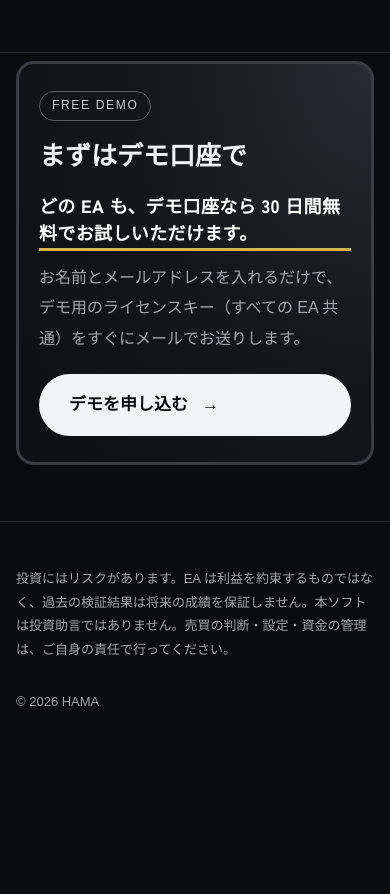
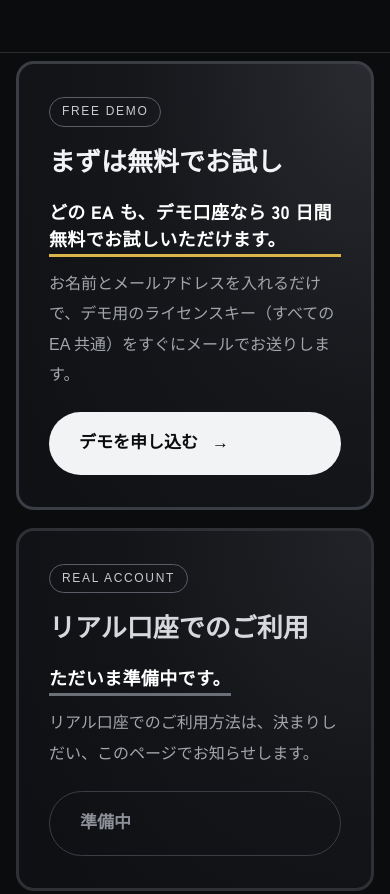
Before and after one commit to HAMANEA/hamanea.github.io, a plain HTML site: page index.html in a window 390 px wide. Shown: the part 2860-3754 px from the top of the page. Before the commit the page ends 3621 px from the top, so only its background shows below. Drawn offline with Linux system fonts and the light colour scheme; a web font is replaced by a local one.

Commit message:
Top page: demo and real-account cards side by side
Rename the demo heading to まずは無料でお試し and add a real-account card
marked as coming soon next to it; cards stack on phones.

Co-Authored-By: Claude Opus 5.5 <noreply@anthropic.com>

```diff
--- a/index.html
+++ b/index.html
@@ -9,7 +9,7 @@
 <link rel="preconnect" href="https://fonts.googleapis.com">
 <link rel="preconnect" href="https://fonts.gstatic.com" crossorigin>
 <link href="https://fonts.googleapis.com/css2?family=BIZ+UDPGothic:wght@400;700&family=Zen+Kaku+Gothic+New:wght@500;700;900&family=JetBrains+Mono:wght@400;600&display=swap" rel="stylesheet">
-<link rel="stylesheet" href="style.css?v=20261123o">
+<link rel="stylesheet" href="style.css?v=20261123p">
 </head>
 <body>
 <header class="top"><div class="wrap">
@@ -92,14 +92,25 @@
 </div></section>
 
 <section class="demo-cta"><div class="wrap">
+  <div class="cta-grid">
     <div class="cta">
       <div class="cta-t">
         <span class="tag">FREE DEMO</span>
-      <h2>まずはデモ口座で</h2>
+        <h2>まずは無料でお試し</h2>
         <p class="cta-lead"><strong>どの EA も、デモ口座なら 30 日間無料でお試しいただけます。</strong></p>
         <p>お名前とメールアドレスを入れるだけで、デモ用のライセンスキー（すべての EA 共通）をすぐにメールでお送りします。</p>
       </div>
       <a class="btn cta-btn" href="https://docs.google.com/forms/d/e/1FAIpQLSf8H6h7YXvSKtmAkEUsznZhGlMEkDStE0AxXju_L376AC1hSw/viewform" target="_blank" rel="noopener">デモを申し込む <i>→</i></a>
+    </div>
+    <div class="cta cta-real">
+      <div class="cta-t">
+        <span class="tag">REAL ACCOUNT</span>
+        <h2>リアル口座でのご利用</h2>
+        <p class="cta-lead"><strong>ただいま準備中です。</strong></p>
+        <p>リアル口座でのご利用方法は、決まりしだい、このページでお知らせします。</p>
+      </div>
+      <span class="btn cta-btn is-off" aria-disabled="true">準備中</span>
+    </div>
   </div>
 </div></section>
 </main>
--- a/style.css
+++ b/style.css
@@ -345,4 +345,15 @@ h2.big-h { font-size: clamp(22px, 2.4vw, 30px); letter-spacing: .02em; margin-bo
   .demo-cta .cta { grid-template-columns: 1fr; gap: 20px; padding: 26px 20px; }
   .demo-cta .cta-btn { text-align: center; width: 100%; }
 }.demo-cta .tag { display: inline-block; font-size: 12px; letter-spacing: .14em; padding: 3px 12px; border: 1px solid #5a5d66; border-radius: 999px; color: #c9cbd1; }.demo-cta p.cta-lead { color: #c9cbd1; font-size: 16px; margin: 0 0 12px; }
-.demo-cta p.cta-lead strong { display: inline-block; margin-top: 4px; font-family: "Zen Kaku Gothic New", "BIZ UDPGothic", sans-serif; font-weight: 900; font-size: clamp(20px, 2.4vw, 28px); color: #fff; letter-spacing: .02em; line-height: 1.5; border-bottom: 3px solid #d9b54a; padding-bottom: 2px; }.demo-cta p.cta-lead strong { font-size: clamp(18px, 1.9vw, 23px); }
+.demo-cta p.cta-lead strong { display: inline-block; margin-top: 4px; font-family: "Zen Kaku Gothic New", "BIZ UDPGothic", sans-serif; font-weight: 900; font-size: clamp(20px, 2.4vw, 28px); color: #fff; letter-spacing: .02em; line-height: 1.5; border-bottom: 3px solid #d9b54a; padding-bottom: 2px; }.demo-cta p.cta-lead strong { font-size: clamp(18px, 1.9vw, 23px); }/* デモ（左）とリアル口座（右・準備中）を並べる */
+.demo-cta .cta-grid { display: grid; grid-template-columns: repeat(2, minmax(0, 1fr)); gap: 18px; }
+.demo-cta .cta-grid .cta { grid-template-columns: 1fr; align-content: space-between; gap: 22px; padding: 32px 30px; }
+.demo-cta .cta-grid .cta-btn { justify-self: start; }
+.demo-cta .cta-real { background: radial-gradient(120% 140% at 100% 0%, #222328 0%, #131417 60%, #0f1013 100%); border-color: #2e3036; }
+.demo-cta .cta-real h2 { color: #d6d8dd; }
+.demo-cta .cta-real p.cta-lead strong { border-bottom-color: #6b6f78; }
+.demo-cta .cta-btn.is-off { background: transparent; color: #8d9098; border: 1px solid #3a3d44; cursor: default; }
+@media (max-width: 860px) {
+  .demo-cta .cta-grid { grid-template-columns: 1fr; }
+  .demo-cta .cta-grid .cta-btn { justify-self: stretch; text-align: center; }
+}
```
Also changed, not shown: faq.html (+1 -1 lines), license.html (+1 -1 lines), report.html (+1 -1 lines), setup.html (+1 -1 lines). Lines whose indentation alone changed are shown as unchanged.
